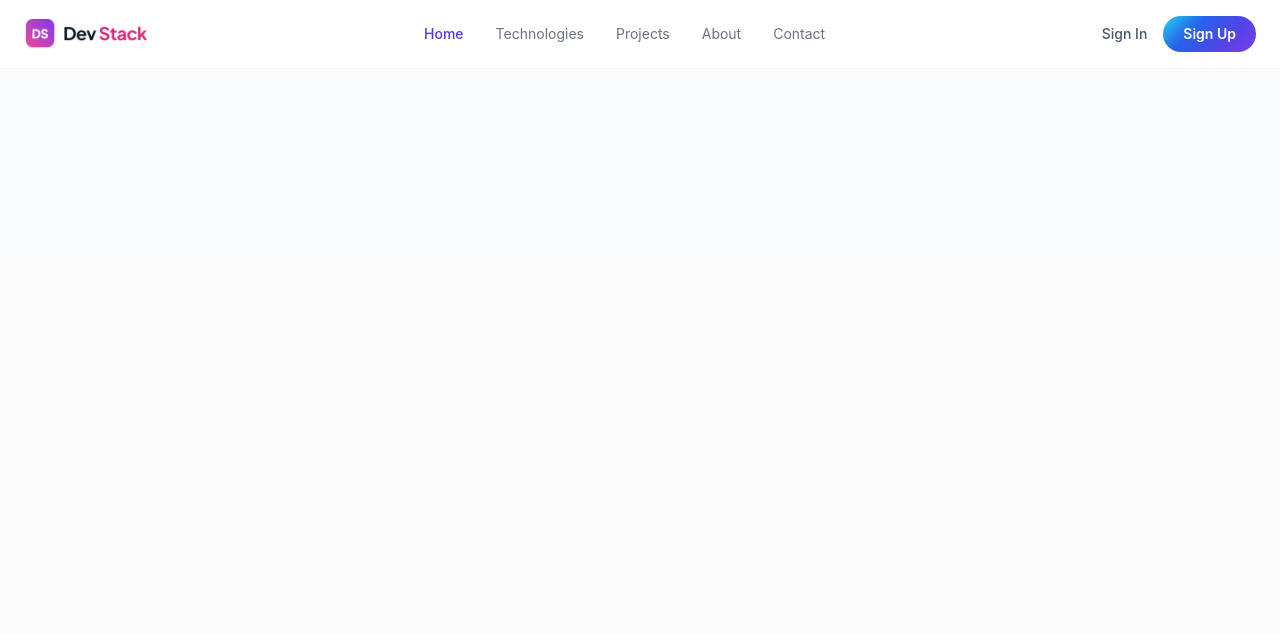
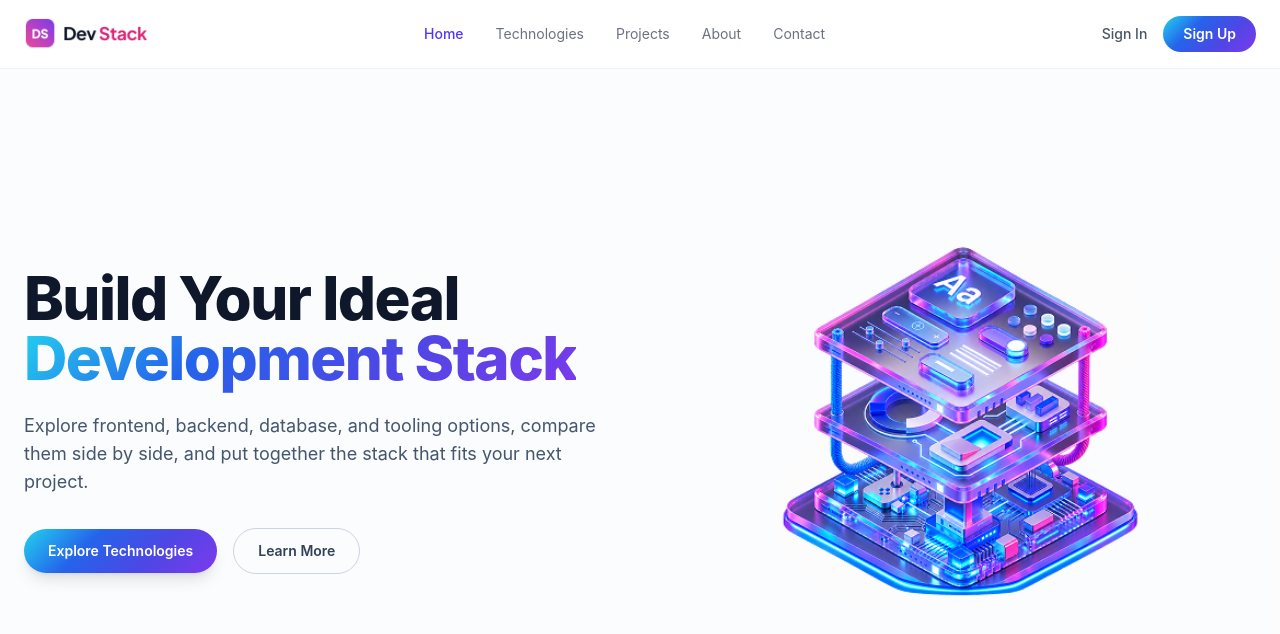
Before and after one commit to iamsuvodevnath/dev-stack-builder, a React (Vite) app: page / in a window 1280 px wide. Shown: the top 634 px of the page. Built offline with nearby package versions, Linux system fonts and the light colour scheme.

Commit message:
feat: add hero section

```diff
--- a/src/App.tsx
+++ b/src/App.tsx
@@ -1,5 +1,6 @@
 
 import Navbar from "./components/Navbar";
+import Hero from "./components/Hero";
 
 
 
@@ -9,7 +10,7 @@ function App() {
   return (
     <div className="min-h-screen bg-slate-50/50">
       <Navbar />
-
+       <Hero />
     </div>
   );
 }
--- a/src/components/Hero.tsx
+++ b/src/components/Hero.tsx
@@ -0,0 +1,42 @@
+import heroImage from "../assets/logos/hero.png";
+
+const Hero = () => {
+  return (
+    <section className="mx-auto max-w-7xl px-6 py-16">
+      <div className="grid grid-cols-1 items-center gap-12 lg:grid-cols-2">
+        <div>
+          <h1 className="text-5xl font-extrabold tracking-tight text-slate-900 sm:text-6xl">
+            Build Your Ideal <br />
+            <span className="brand-gradient bg-clip-text text-transparent">
+              Development Stack
+            </span>
+          </h1>
+          <p className="mt-6 text-lg text-slate-600 max-w-xl">
+            Explore frontend, backend, database, and tooling options, compare
+            them side by side, and put together the stack that fits your next
+            project.
+          </p>
+          <div className="mt-8 flex items-center gap-4">
+            <button className="brand-gradient rounded-full px-6 py-3 text-sm font-semibold text-white shadow-lg hover:opacity-90 transition-opacity">
+              Explore Technologies
+            </button>
+            <button className="rounded-full border border-slate-300 px-6 py-3 text-sm font-semibold text-slate-700 hover:bg-slate-50 transition-colors">
+              Learn More
+            </button>
+          </div>
+        </div>
+
+        {/*  Hero Image */}
+        <div className="flex justify-center">
+          <img
+            src={heroImage}
+            alt="hero image"
+            className="w-full max-w-xl object-contain"
+          />
+        </div>
+      </div>
+    </section>
+  );
+};
+
+export default Hero;
```
